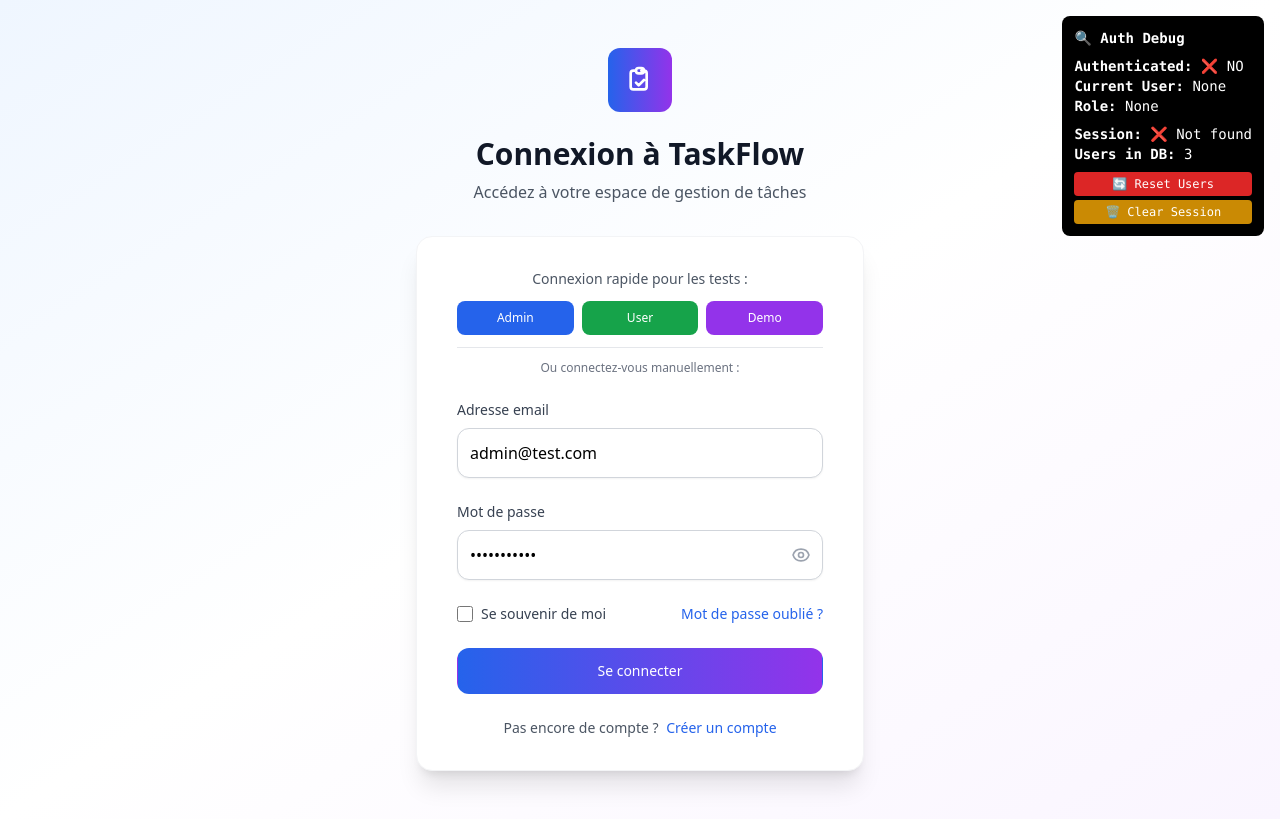
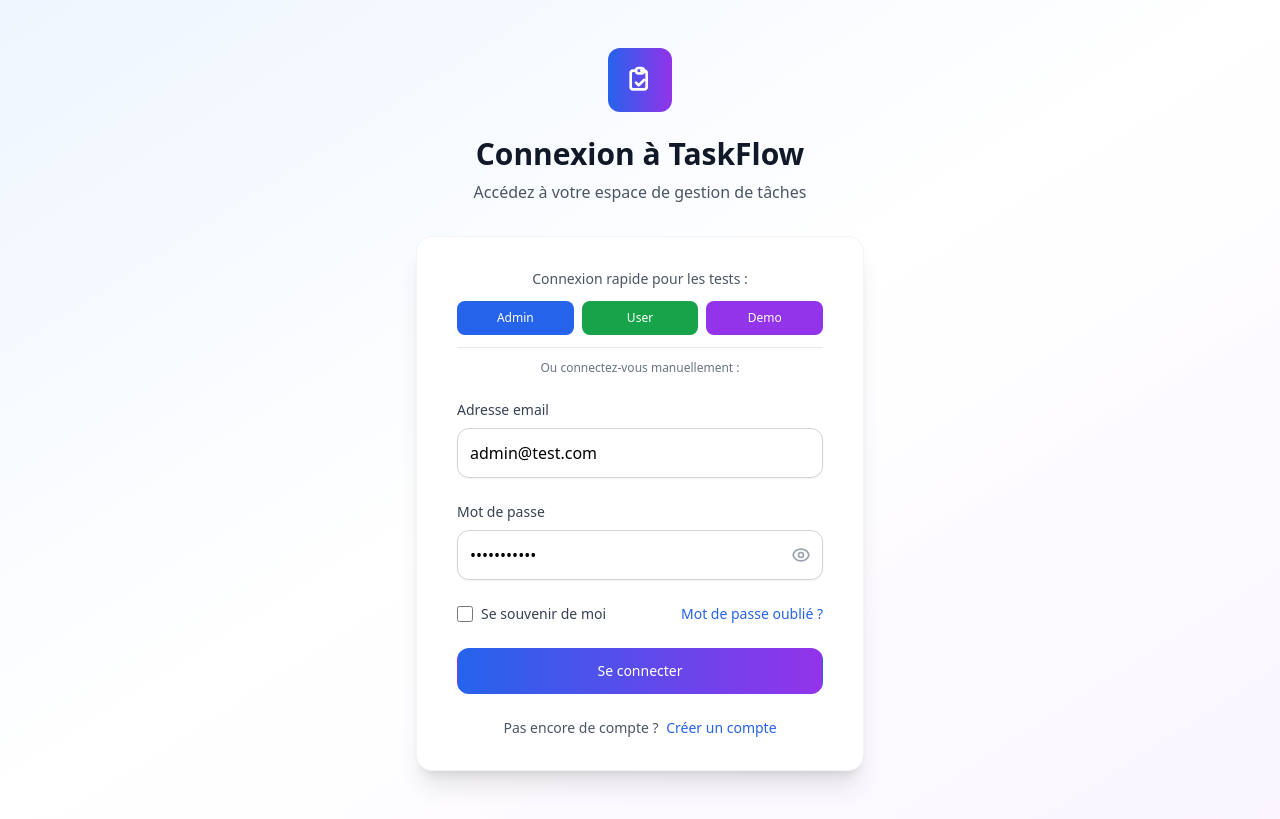
Before and after one commit to adiallotech-taskflow/frontend, an Angular app: page /auth/login in a window 1280 px wide. Built offline with nearby package versions, Linux system fonts and the light colour scheme.

Commit message:
Remove unnecessary whitespace and debug component from Login template; improve code readability through formatting adjustments.

```diff
--- a/src/app/features/auth/components/login/login.component.html
+++ b/src/app/features/auth/components/login/login.component.html
@@ -197,6 +197,4 @@
     </div>
   </div>
 
-  <!-- Composant de debug temporaire -->
-  <app-auth-debug></app-auth-debug>
 </div>
```
